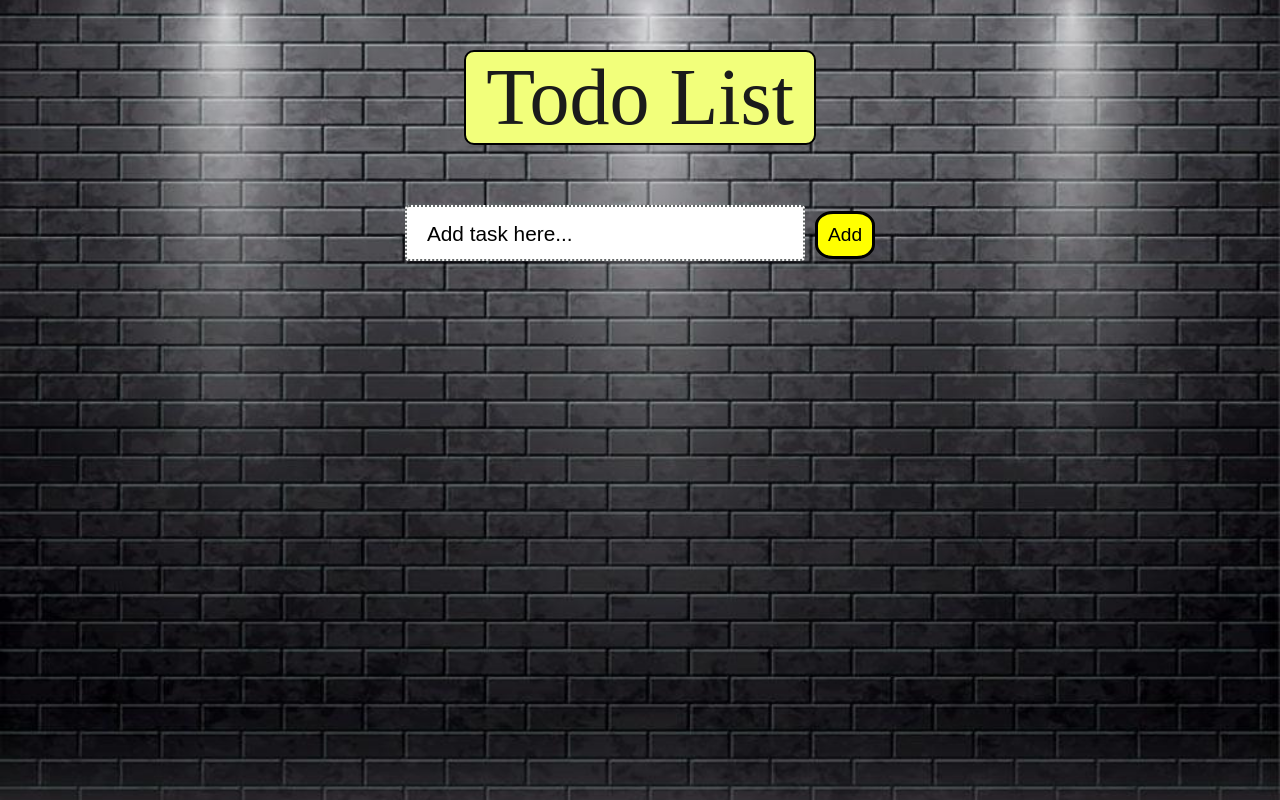
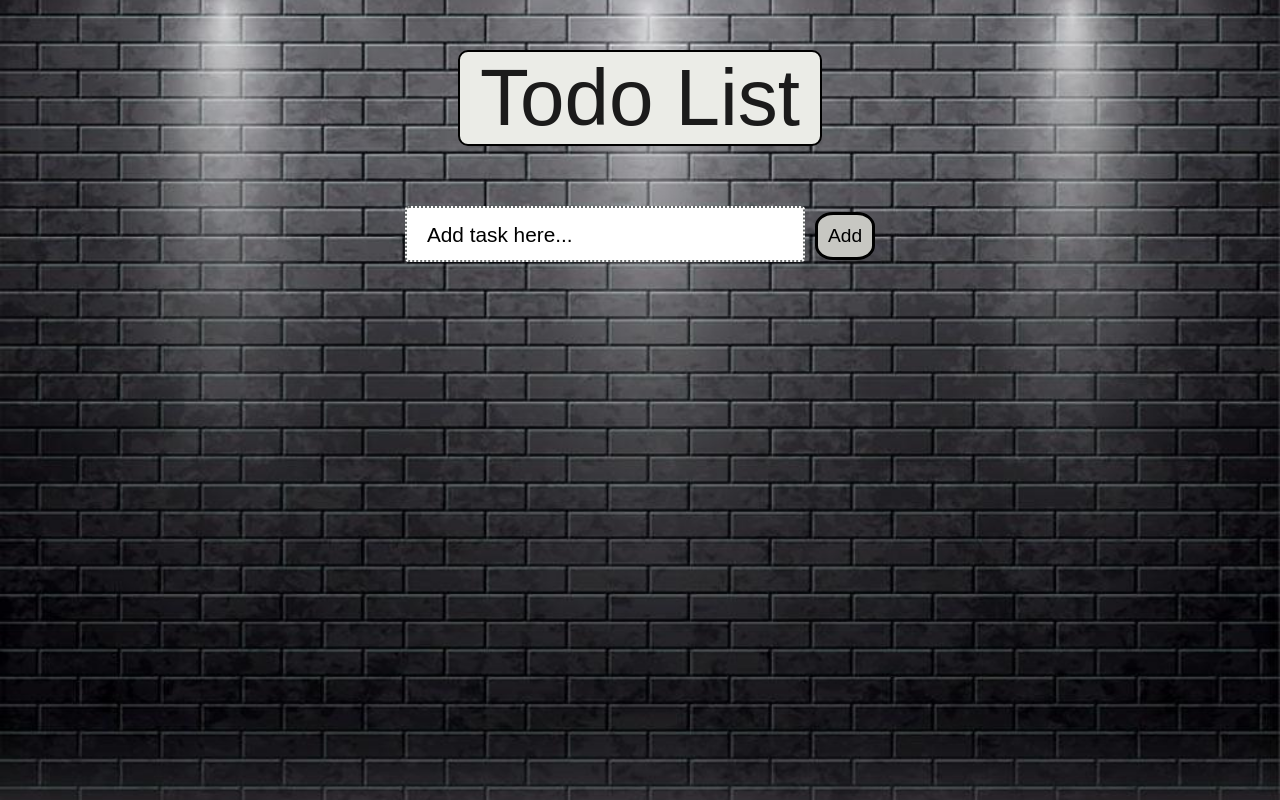
Before and after one commit to tonyhernandezll/todo-app, a React (Create React App) app: page / in a window 1280 px wide. Built offline with nearby package versions, Linux system fonts and the light colour scheme.

Commit message:
changed the font in the entire app

```diff
--- a/src/App.css
+++ b/src/App.css
@@ -7,10 +7,10 @@
 .App .title {
   font-size: 5rem;
   padding: 0px 20px 0px 20px;
-  background-color: rgb(242, 255, 123);
+  background-color: rgb(235, 236, 231);
   border-radius: 10px;
   border: 2px solid black;
   align-self: center;
   color: #1b1b1b;
-  font-family: "Covered By Your Grace", cursive;
+  font-family: "Covered By Your Grace", fantasy;
 }
--- a/src/components/todoapp.css
+++ b/src/components/todoapp.css
@@ -38,11 +38,12 @@
   border-radius: 30%;
   color: black;
   font-size: 1.2rem;
-  background-color: yellow;
+  background-color: rgb(199, 199, 194);
   border: none;
   margin-left: 10px;
   cursor: pointer;
   border: 3px solid black;
+  text-align: center;
 }
 
 .todo .add-btn:hover {
@@ -66,7 +67,7 @@
   padding-right: 5px;
   margin-left: -100px;
   background-color: rgb(236, 236, 236, 0.6);
-  font-family: "Permanent Marker", cursive;
+  font-family: "Permanent Marker", fantasy;
   color: black;
 }
 .todo ul li .delete {
--- a/src/index.css
+++ b/src/index.css
@@ -5,6 +5,7 @@ html {
   -o-background-size: cover;
   background-size: cover;
 }
+
 body {
   margin: 0;
   font-family: -apple-system, BlinkMacSystemFont, "Segoe UI", "Roboto", "Oxygen", "Ubuntu", "Cantarell", "Fira Sans",
```
